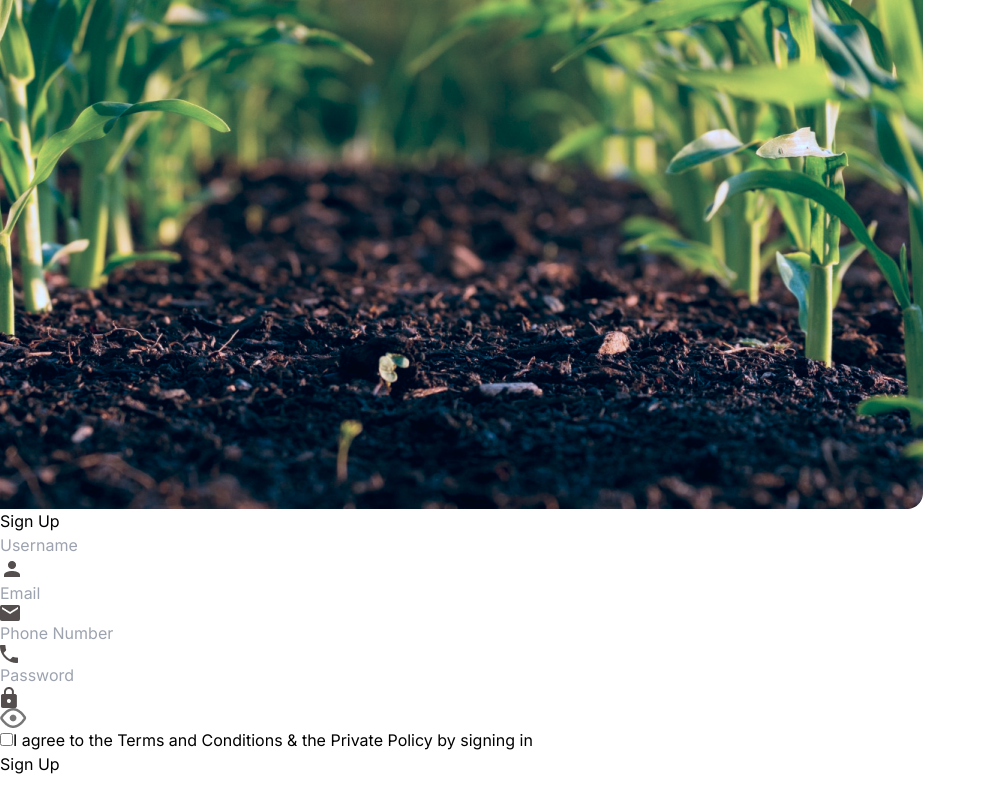
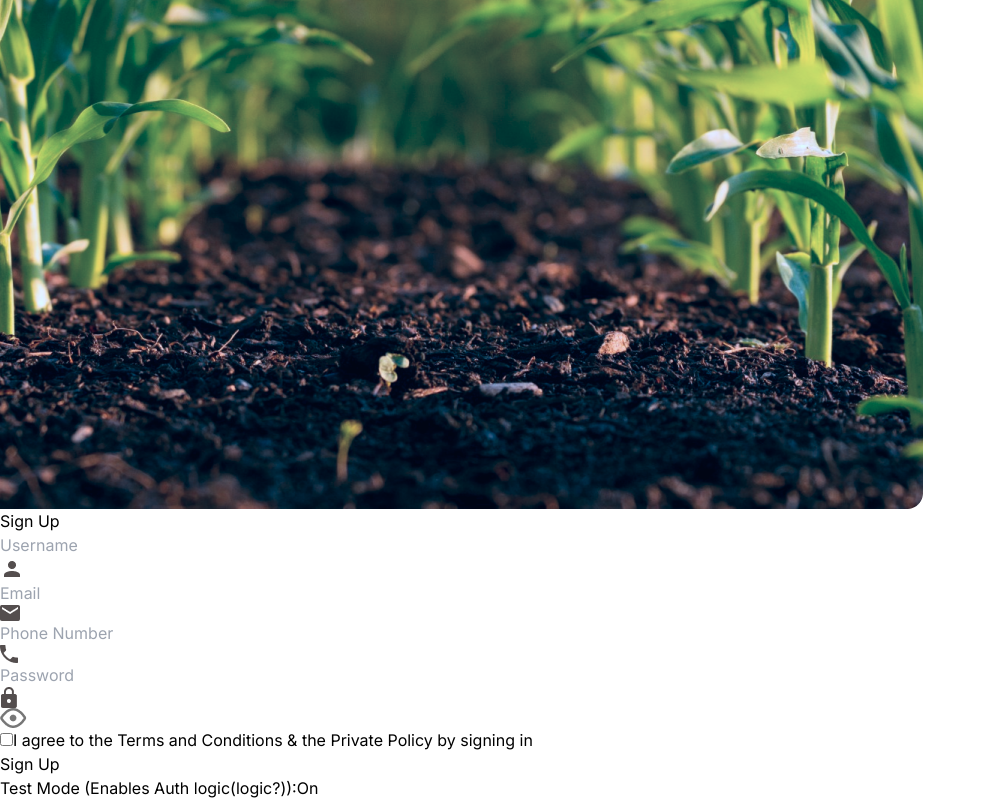
Before and after one commit to PyroAnnatar/environment-site, a React (Vite) app: page /Sign-Up in a window 1280 px wide. Shown: the part 515-1315 px from the top of the page, without its empty margins (0-986 px from the left). Before the commit the page ends 1291 px from the top, so only its background shows below. Built offline with nearby package versions, Linux system fonts and the light colour scheme.

Commit message:
Test button stuff

```diff
--- a/src/components/Test.jsx
+++ b/src/components/Test.jsx
@@ -4,7 +4,7 @@ const Test = ({ test, testy }) => {
   return (
     <button
       onClick={testy}
-      className="absolute bottom-4 right-4 font-semibold text-red-600 bg-black p-2 rounded-full border-4 shadow-[0_0_10px_rgba(255,255,255,0.3)_inset] border-zinc-900 hover:bg-[#0a0a0a] transition-all duration-75 active:bg-[#18181b] active:shadow-[0_0_10px_rgba(0,0,0,1)_inset] group"
+      className="w-2/3 mx-auto lg:absolute bottom-4 right-4 font-semibold text-red-600 bg-black p-2 rounded-full border-4 shadow-[0_0_10px_rgba(255,255,255,0.3)_inset] border-zinc-900 hover:bg-[#0a0a0a] transition-all duration-75 active:bg-[#18181b] active:shadow-[0_0_10px_rgba(0,0,0,1)_inset] group"
     >
       <div className="flex justify-center items-center gap-2 group-active:scale-95 transition-all duration-75">
         Test Mode (Enables Auth logic(logic?)):
--- a/src/pages/SignUp.jsx
+++ b/src/pages/SignUp.jsx
@@ -179,7 +179,7 @@ const SignUp = ({ test, testy, users, handleAddUser, modifyCurrentUser }) => {
           </div>
         </div>
       </div>
-      {/* <Test test={test} testy={testy} /> */}
+      <Test test={test} testy={testy} />
     </form>
   );
 };
```
